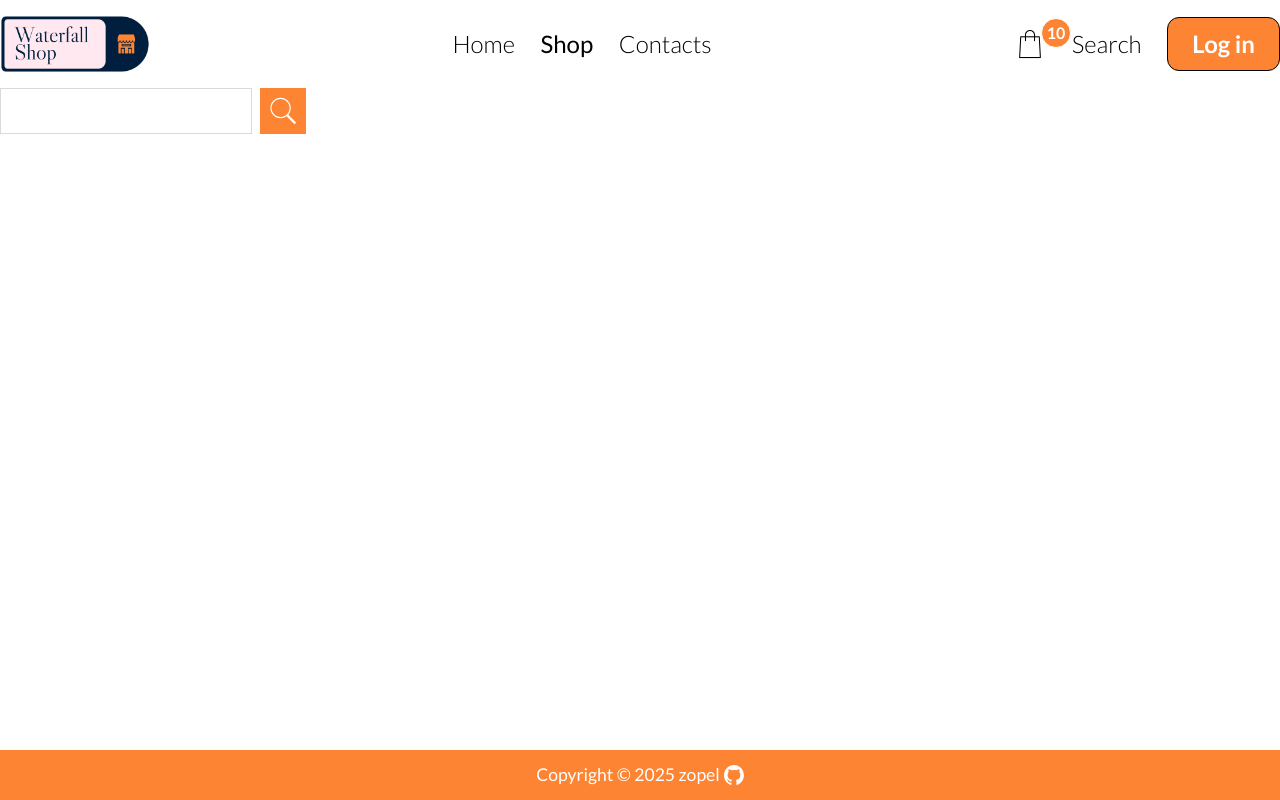
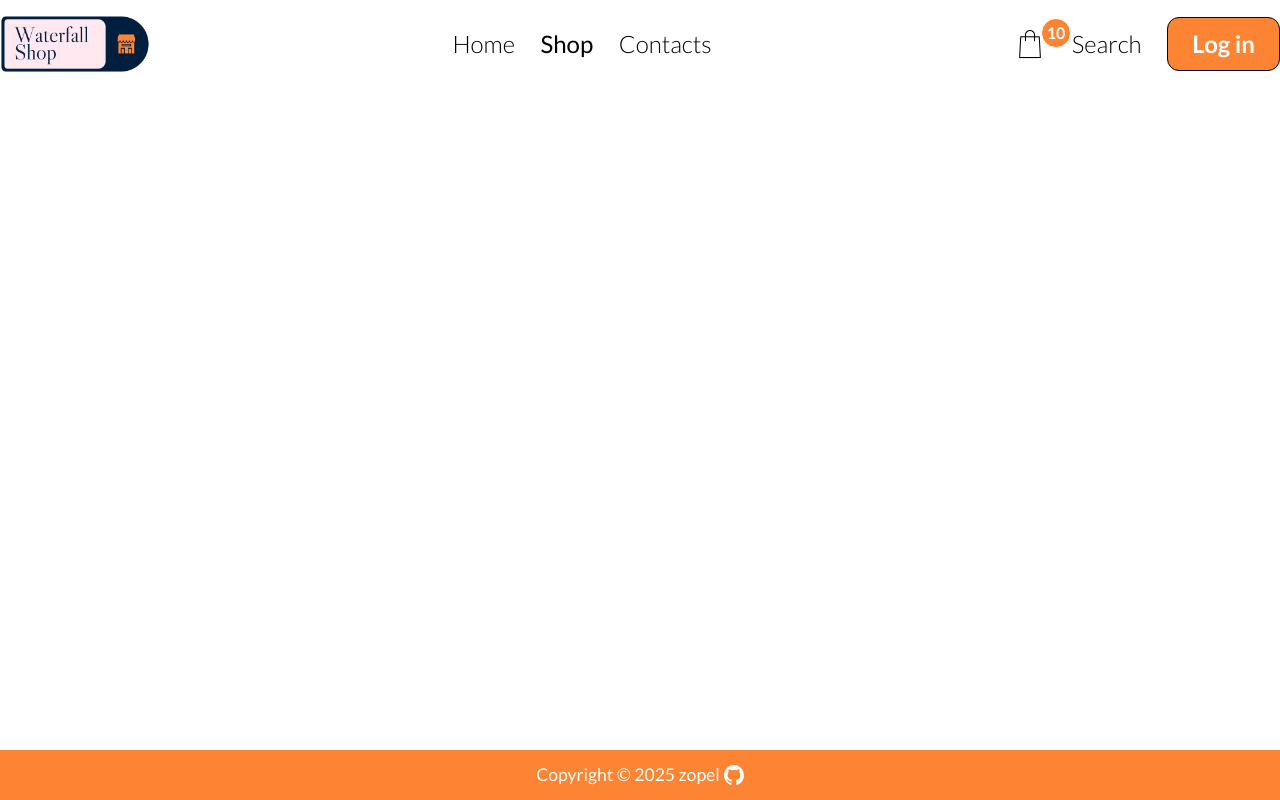
Before and after one commit to ZTanvir/waterfall-shopping, a React (Vite) app: page /shop in a window 1280 px wide. Built offline with nearby package versions, Linux system fonts and the light colour scheme; no server answers.

Commit message:
remove searchField component from shop page

```diff
--- a/src/page/Shop.jsx
+++ b/src/page/Shop.jsx
@@ -1,11 +1,9 @@
 import styles from "../styles/page/shop.module.css";
 import Navbar from "../components/Navbar";
 import Footer from "../components/Footer";
-import SearchField from "../components/SearchField";
 import { useEffect, useState } from "react";
 const Shop = ({ cardData }) => {
   const [products, setProducts] = useState(null);
-  const [search, setSearch] = useState("");
   const { data, isLoading, isError } = cardData;
 
   const dependency = data === undefined ? data : data.length;
@@ -21,9 +19,7 @@ const Shop = ({ cardData }) => {
       <header>
         <Navbar />
       </header>
-      <main>
-        <SearchField text={search} setText={setSearch} />
-      </main>
+      <main></main>
       <Footer />
     </div>
   );
```
